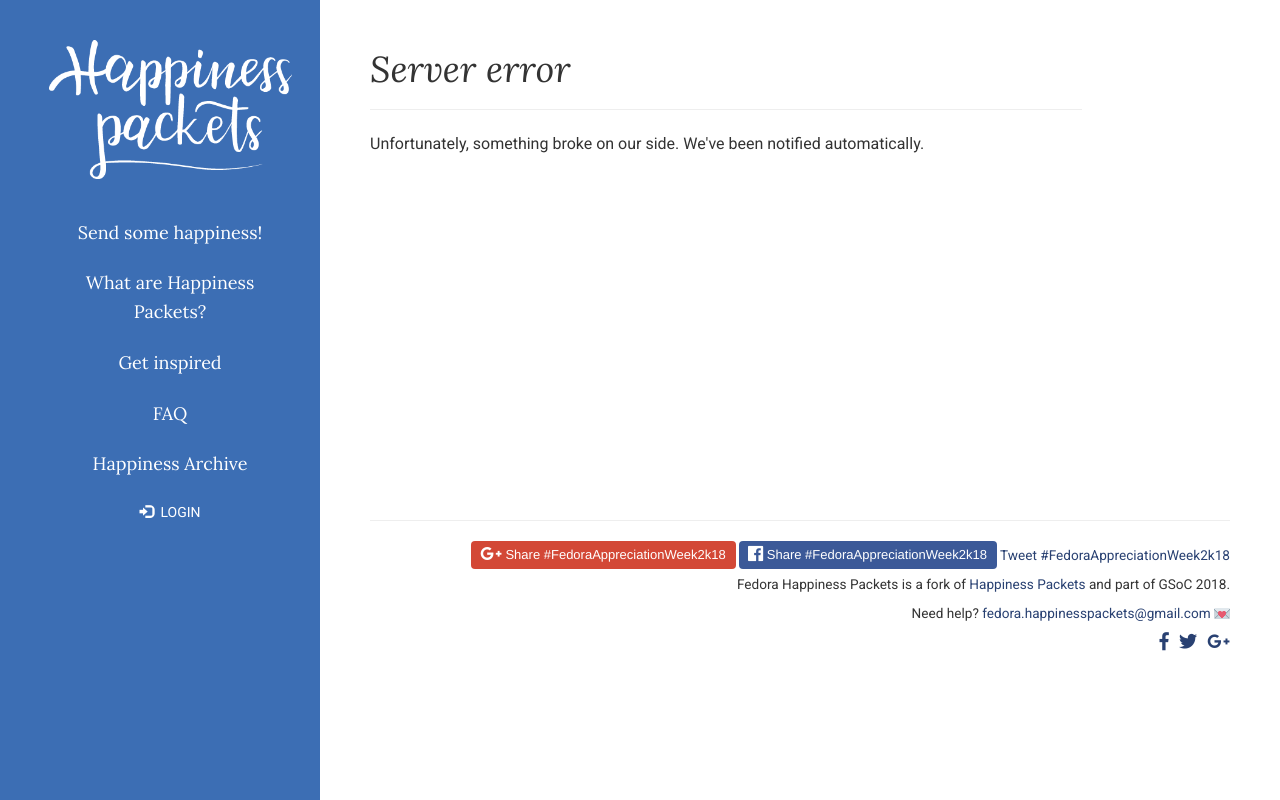
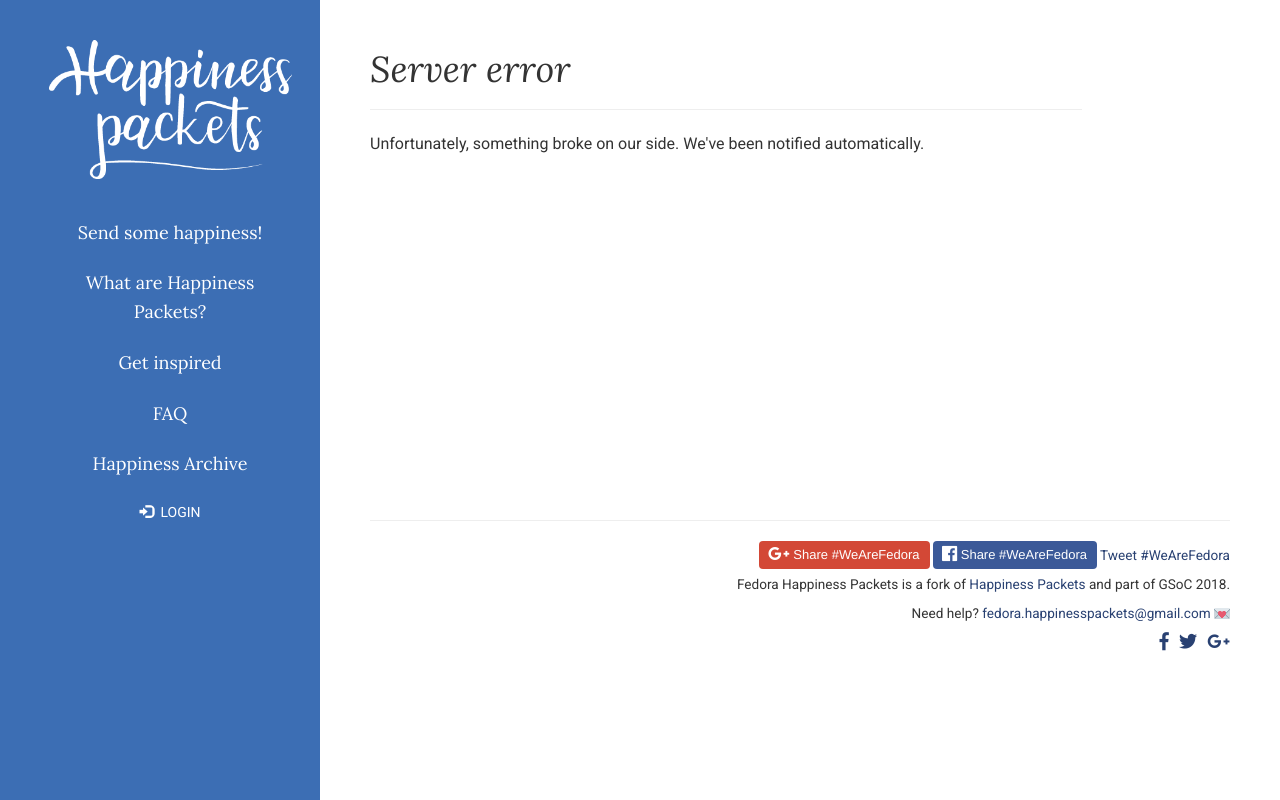
Before and after one commit to travisdev1/travis, a Django app: template templates/500.html in a window 1280 px wide. Run offline with Django 3.2, Linux system fonts and the light colour scheme; the template is opened without the code that fills it, so the values that code supplies are empty; some libraries are stand-ins or nearby versions.

Commit message:
Update hashtags

```diff
--- a/templates/follow.html
+++ b/templates/follow.html
@@ -1,6 +1,6 @@
-<a class="g-interactivepost sharebutton google" data-contenturl="https://happinesspackets.fedorainfracloud.org/" data-clientid="427442962349-biuc5ks65luss5h3v5oqtj15jigaqoib.apps.googleusercontent.com" data-cookiepolicy="single_host_origin" data-prefilltext="#FedoraAppreciationWeek2k18" data-calltoactionurl="http://plus.google.com/pages/create"><i class="fab fa-google-plus-g fa-lg"></i> Share #FedoraAppreciationWeek2k18</a>
+<a class="g-interactivepost sharebutton google" data-contenturl="https://happinesspackets.fedorainfracloud.org/" data-clientid="427442962349-biuc5ks65luss5h3v5oqtj15jigaqoib.apps.googleusercontent.com" data-cookiepolicy="single_host_origin" data-prefilltext="#WeAreFedora" data-calltoactionurl="http://plus.google.com/pages/create"><i class="fab fa-google-plus-g fa-lg"></i> Share #WeAreFedora</a>
 <script type="text/javascript">(function() {var po = document.createElement('script'); po.type = 'text/javascript'; po.async = true; po.src = 'https://apis.google.com/js/client:plusone.js'; var s = document.getElementsByTagName('script')[0]; s.parentNode.insertBefore(po, s);})();</script>
-<a id="fb" class="sharebutton"><i class="fab fa-facebook fa-lg"></i> Share #FedoraAppreciationWeek2k18</a>
-<script>document.getElementById('fb').onclick = function() {FB.ui({method: 'share', mobile_iframe: true, hashtag: '#FedoraAppreciationWeek2k18', href: 'https://happinesspackets.fedorainfracloud.org/',}, function(response){});}</script>
-<a href="https://twitter.com/intent/tweet?button_hashtag=FedoraAppreciationWeek2k18" class="twitter-hashtag-button" data-size="large" data-dnt="true">Tweet #FedoraAppreciationWeek2k18</a>
+<a id="fb" class="sharebutton"><i class="fab fa-facebook fa-lg"></i> Share #WeAreFedora</a>
+<script>document.getElementById('fb').onclick = function() {FB.ui({method: 'share', mobile_iframe: true, hashtag: '#WeAreFedora', href: 'https://happinesspackets.fedorainfracloud.org/',}, function(response){});}</script>
+<a href="https://twitter.com/intent/tweet?button_hashtag=WeAreFedora" class="twitter-hashtag-button" data-size="large" data-dnt="true">Tweet #WeAreFedora</a>
 <script>!function(d,s,id){var js,fjs=d.getElementsByTagName(s)[0],p=/^http:/.test(d.location)?'http':'https';if(!d.getElementById(id)){js=d.createElement(s);js.id=id;js.src=p+'://platform.twitter.com/widgets.js';fjs.parentNode.insertBefore(js,fjs);}}(document, 'script', 'twitter-wjs');</script>
```
Also changed, not shown: templates/messaging/message_sender_confirmation_sent.html (+4 -4 lines).
